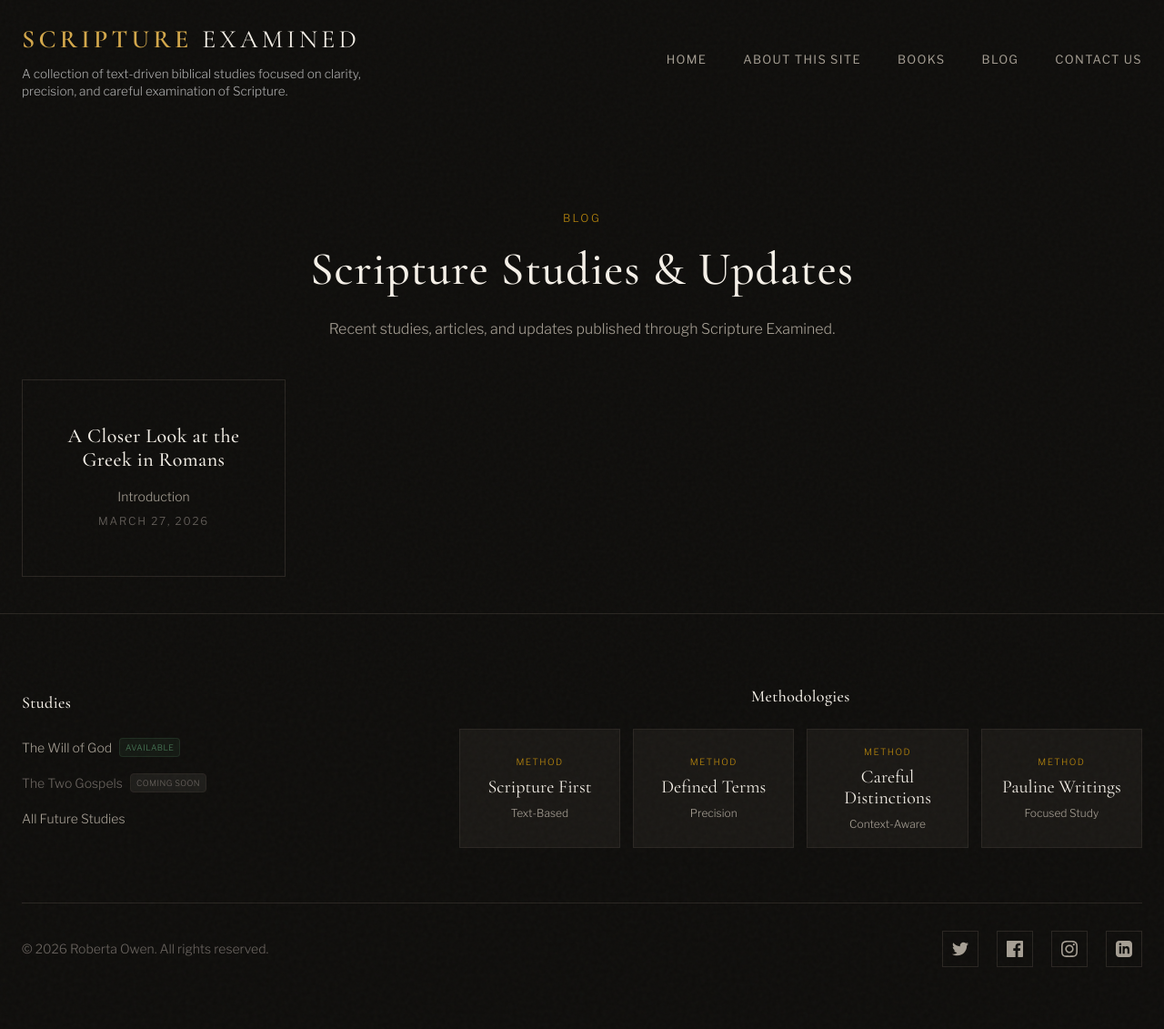
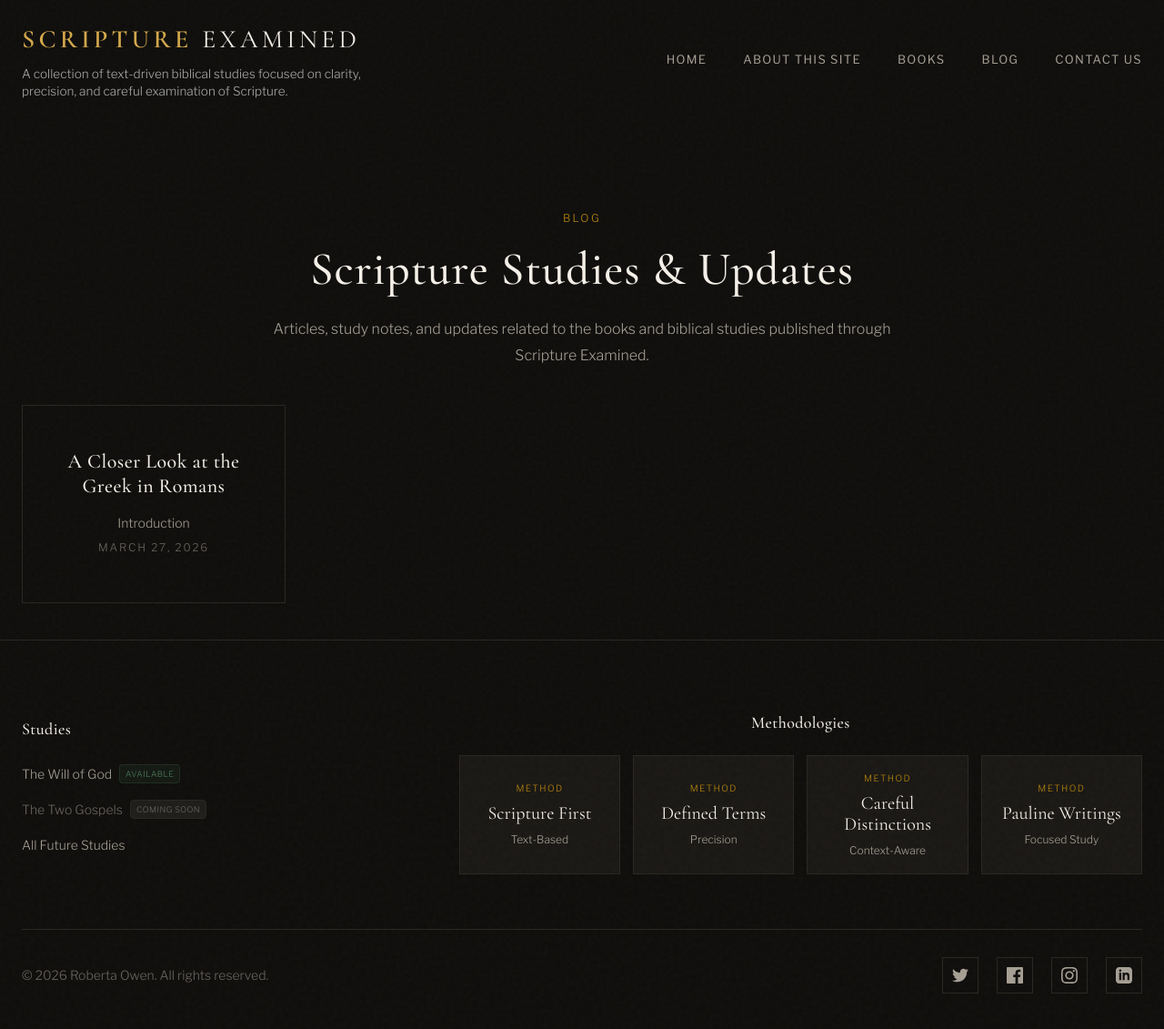
Before and after one commit to ScriptureExamined/PaulineEpistles, a Jekyll site: the page built from blog.html, in a window 1280 px wide and 1132 px high. Shown: the whole window at 91% size. Built offline with Jekyll 4.4.1, drawn with Linux system fonts in a browser that asks for light colours.

Commit message:
Update blog.html

```diff
--- a/blog.html
+++ b/blog.html
@@ -9,8 +9,8 @@ title: Blog | Scripture Examined
       <div class="section-label">Blog</div>
       <h1 class="section-title">Scripture Studies & Updates</h1>
       <p class="section-desc">
-        Recent studies, articles, and updates published through Scripture
-        Examined.
+        Articles, study notes, and updates related to the books and biblical
+        studies published through Scripture Examined.
       </p>
     </div>
 
@@ -18,7 +18,7 @@ title: Blog | Scripture Examined
       {% for post in site.posts %}
       <div class="service-card">
         <h3 class="service-title">
-          <a href="{{ post.url }}">{{ post.title }}</a>
+          <a href="{{ post.url | relative_url }}">{{ post.title }}</a>
         </h3>
         <p class="service-desc">
           {{ post.excerpt | strip_html | truncatewords: 20 }}
```
